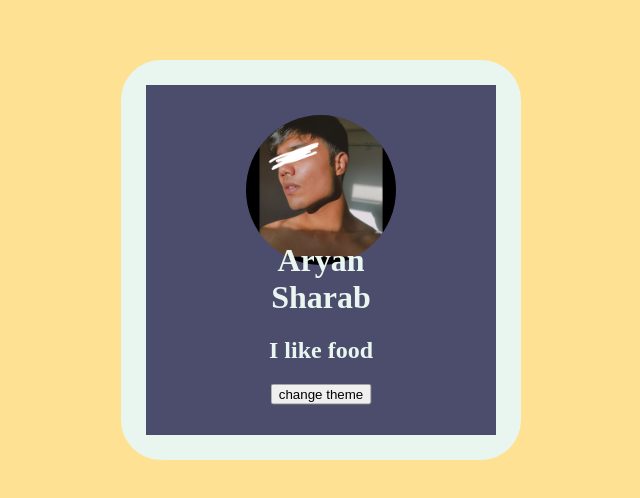
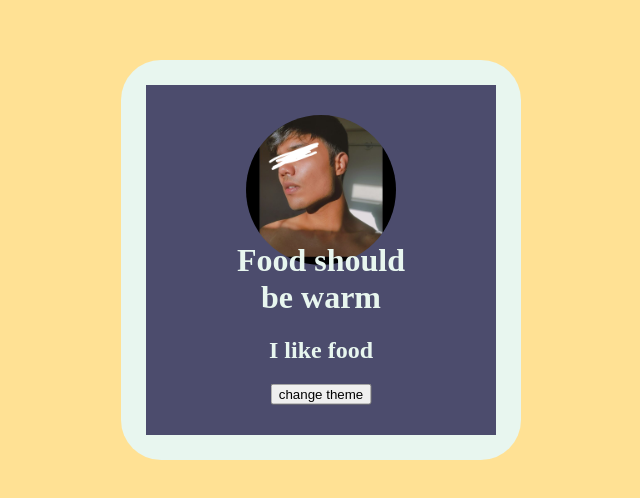
Before and after one commit to AryanSarafDev/new, a plain HTML site: page index.html in a window 1280 px wide. Shown: the part 140-638 px from the top of the page, without its empty margins (319-959 px from the left). Drawn offline with Linux system fonts and the light colour scheme.

Commit message:
change 2

```diff
--- a/index.html
+++ b/index.html
@@ -14,7 +14,7 @@
         <div id="apple">
             <div id="mango">
                 <div class="avatar"></div>
-                <div class="name"><h1 >Aryan Sharab</h1>
+                <div class="name"><h1>Food should be warm</h1>
                     <h2>I like food</h2>
 
                 <button id ="aa">change theme</button></div>
```
